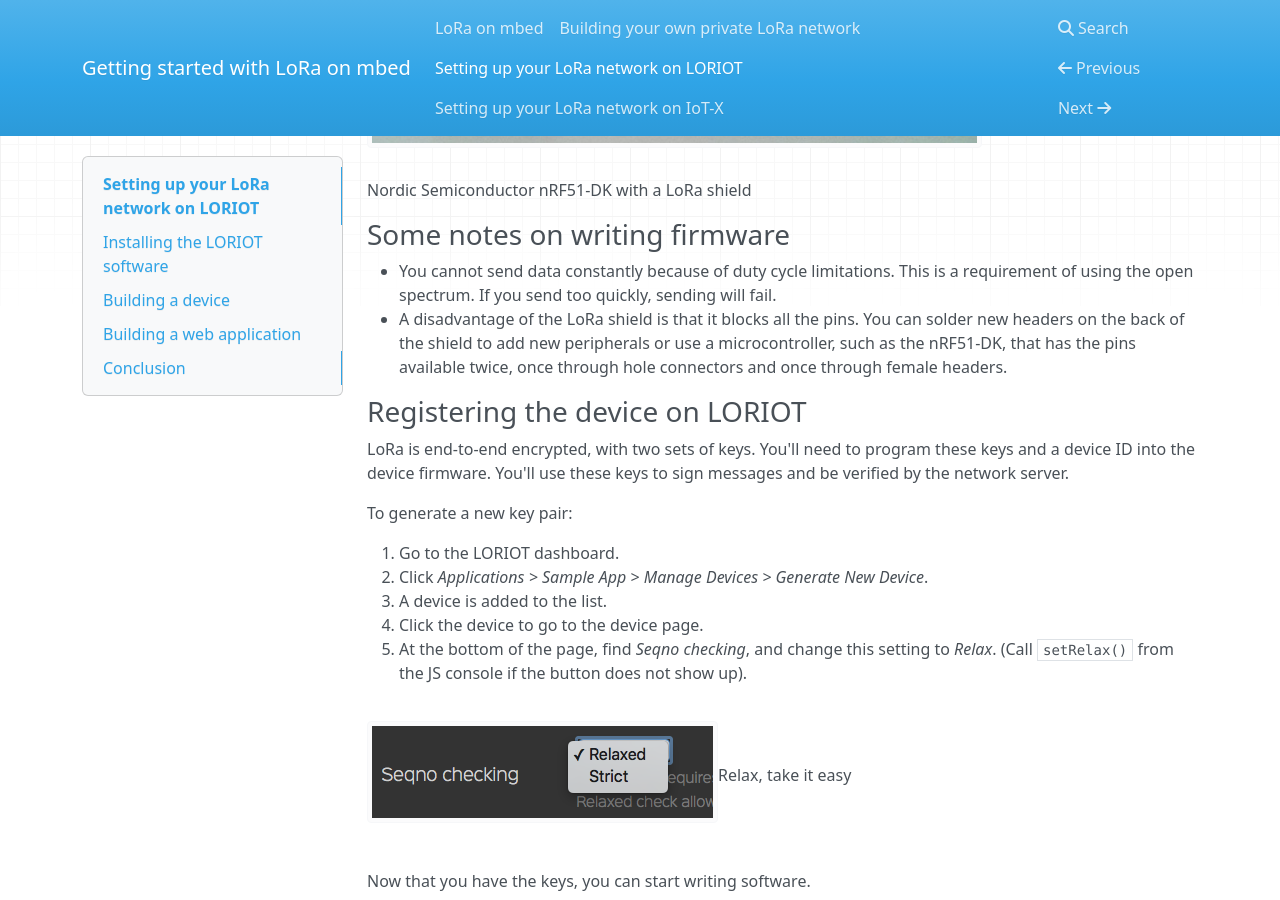
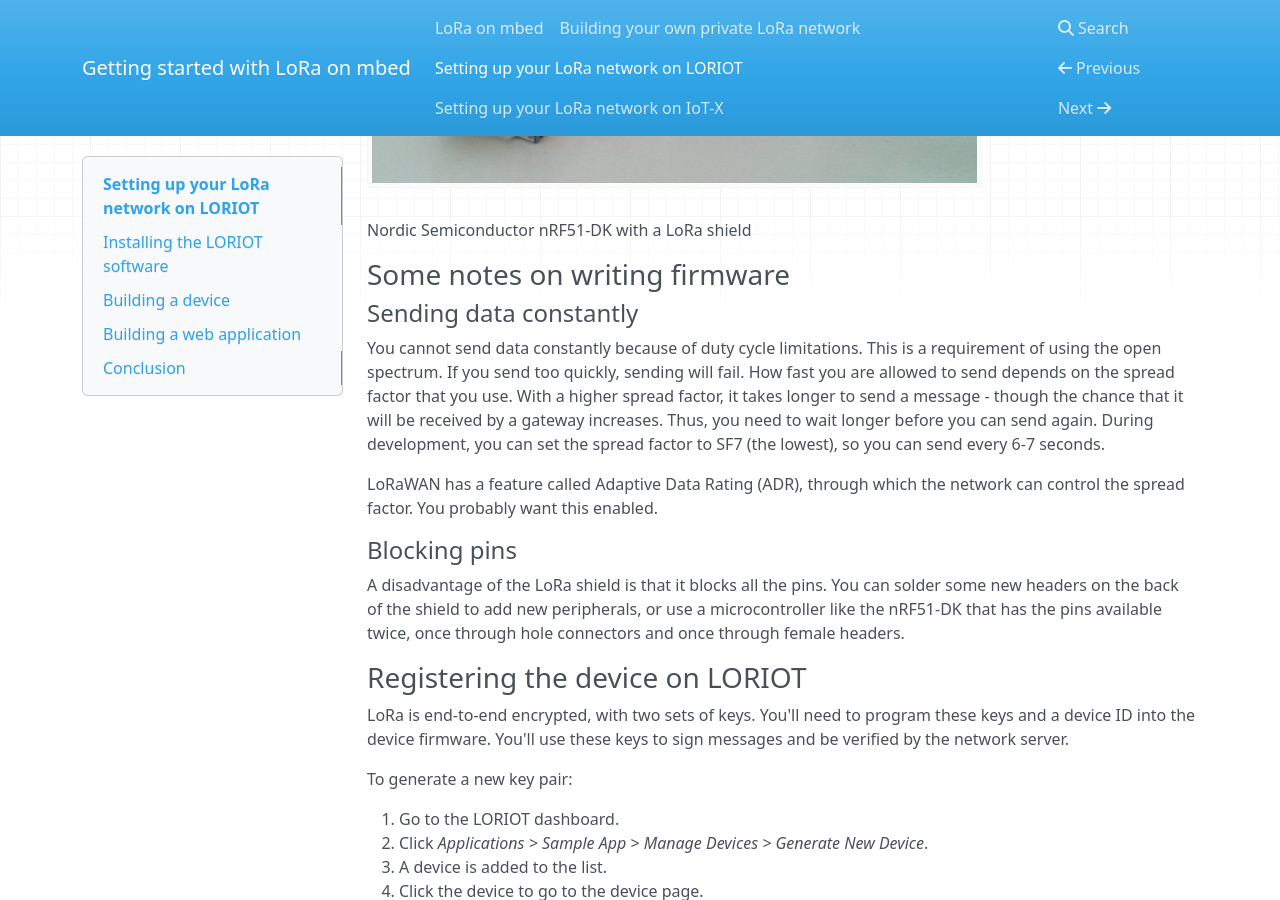
Before and after one commit to ARMmbed/lora-docs, an MkDocs documentation site: the page built from docs/loriot.md, in a window 1280 px wide and 900 px high, scrolled down 2561 px. Built offline with MkDocs 1.6.1, drawn with Linux system fonts in a browser that asks for light colours; nearby versions of some CDN libraries; old or Windows-style settings are respelled for this version of MkDocs; some of the changed text lies outside the part shown.

Commit message:
Edit LoRa docs
Pull in changes from PRs #9 and #10
-add note on LoRa vs. LoRaWAN
-fix bullets
-add explanation about spread factor in LoRaWAN

```diff
--- a/docs/loriot.md
+++ b/docs/loriot.md
@@ -21,6 +21,7 @@
 
 	<span class="tips">**Tip:** Use a tool like scp to copy the binary from your computer to the gateway. For example: </br>``scp ~/Downloads/loriot_pi_2_iC880A_USB_1.0.1.tar pi@192.168.2.7:~/``</span>
 
+1. On the gateway, run the LORIOT binary.
 1. The gateway shows as connected on the LORIOT gateway page. You're ready to work on the device.
 
     <span class="images">![Connected!](assets/lora4.png)<span>Connected!</span></span>
@@ -44,8 +45,8 @@
     * If you extracted the LORIOT binary somewhere else, edit the path.
     * CD into the folder first; otherwise, LORIOT cannot find its certificate.
 
-1. Make the file executable: `chmod +x /etc/init.d/start-loriot.sh`.
-1. Link the script: `ln -s /etc/init.d/start-loriot.sh /etc/rc5.d/S99start-loriot.sh`.
+1. Make the file executable: `chmod +x /etc/init.d/start-loriot.sh`
+1. Link the script: `ln -s /etc/init.d/start-loriot.sh /etc/rc5.d/S99start-loriot.sh`
 1. Now, reboot the gateway, and verify that the LORIOT binary is running (via `ps aux | grep loriot`).
 
 #### Raspberry Pi and IMST iC880A
@@ -60,8 +61,15 @@
 
 ### Some notes on writing firmware
 
-- You cannot send data constantly because of duty cycle limitations. This is a requirement of using the open spectrum. If you send too quickly, sending will fail.
-- A disadvantage of the LoRa shield is that it blocks all the pins. You can solder new headers on the back of the shield to add new peripherals or use a microcontroller, such as the nRF51-DK, that has the pins available twice, once through hole connectors and once through female headers.
+#### Sending data constantly
+
+You cannot send data constantly because of duty cycle limitations. This is a requirement of using the open spectrum. If you send too quickly, sending will fail. How fast you are allowed to send depends on the spread factor that you use. With a higher spread factor, it takes longer to send a message - though the chance that it will be received by a gateway increases. Thus, you need to wait longer before you can send again. During development, you can set the spread factor to SF7 (the lowest), so you can send every 6-7 seconds.
+
+LoRaWAN has a feature called Adaptive Data Rating (ADR), through which the network can control the spread factor. You probably want this enabled.
+
+#### Blocking pins
+
+A disadvantage of the LoRa shield is that it blocks all the pins. You can solder some new headers on the back of the shield to add new peripherals, or use a microcontroller like the nRF51-DK that has the pins available twice, once through hole connectors and once through female headers.
 
 ### Registering the device on LORIOT
 
```
Also changed, not shown: docs/intro-to-lora.md (+2 -0 lines).
